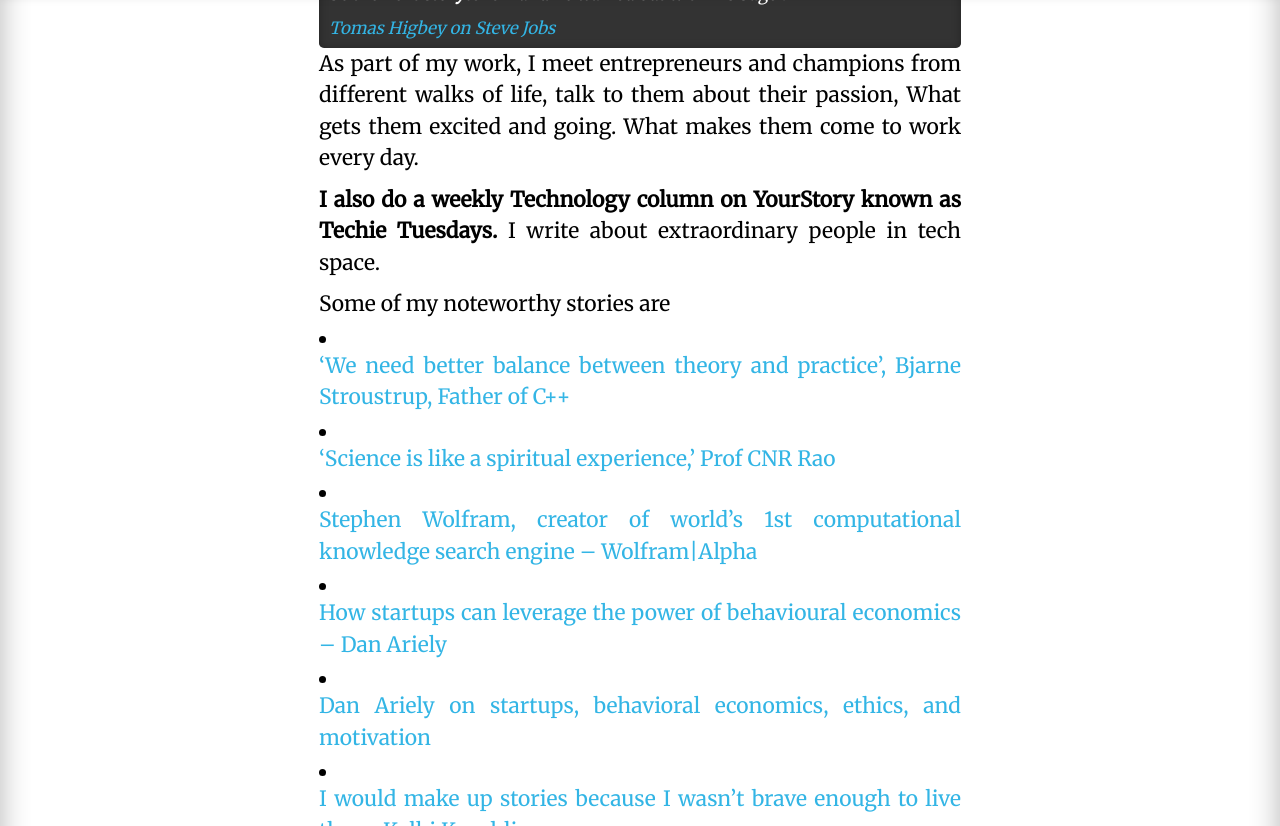
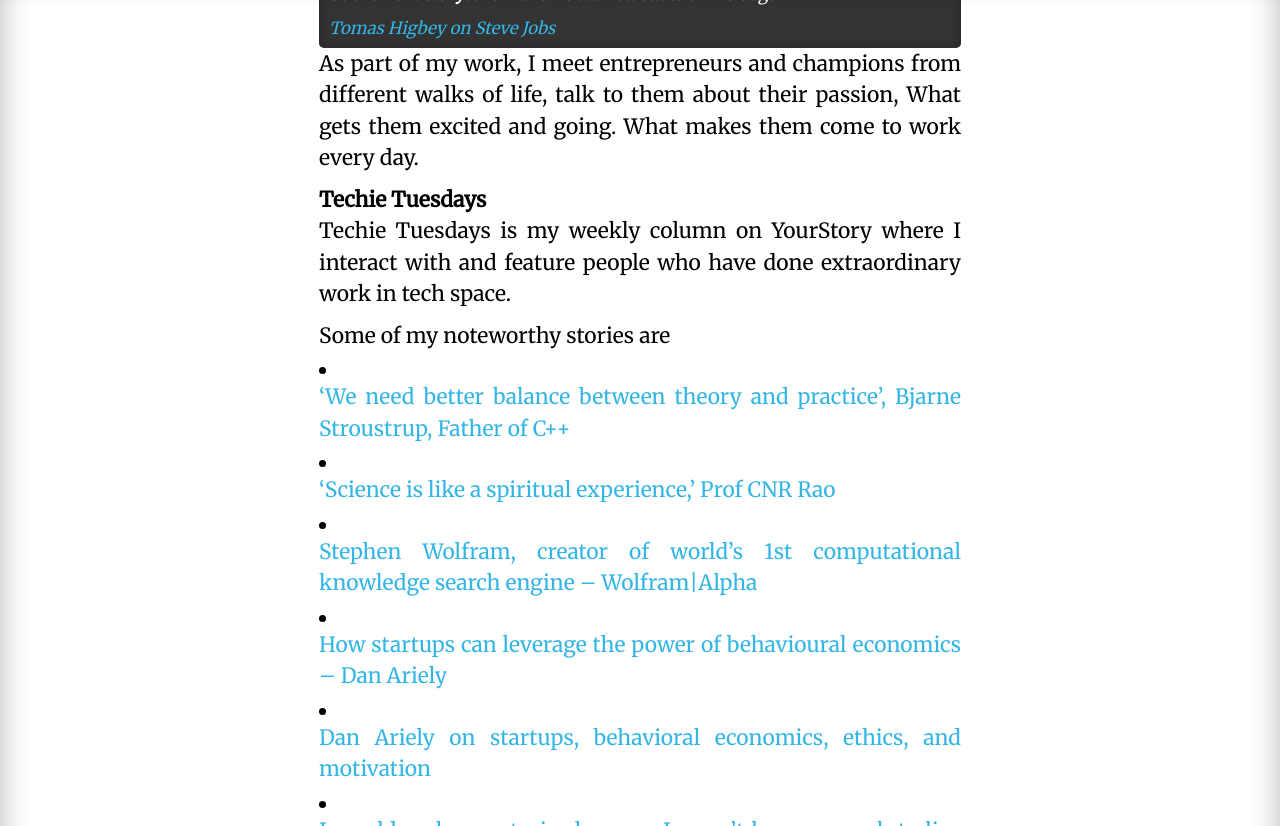
Before and after one commit to adityabhushan/adityabhushan.github.io, a Jekyll site: the page built from articles.html, in a window 1280 px wide and 900 px high, scrolled down 391 px, cut to the strip 74-900 px from the top of the window. Built offline with Jekyll 4.4.1, drawn with Linux system fonts in a browser that asks for light colours; Markdown is read by kramdown in place of the engine named in the settings; comment, search, counter and statistics services are not loaded.

Commit message:
Update articles.html

```diff
--- a/articles.html
+++ b/articles.html
@@ -12,7 +12,8 @@
 
 <p>As part of my work, I meet entrepreneurs and champions from different walks of life, talk to them about their passion, What gets them excited and going. What makes them come to work every day.</p>
 
-<p><b>I also do a weekly  Technology column on YourStory known as Techie Tuesdays.</b> I write about extraordinary people in tech space.</p>
+<p><b>Techie Tuesdays</b></br>
+Techie Tuesdays is my weekly column on YourStory where I interact with and feature people who have done extraordinary work in tech space.</p>
 
 <p>Some of my noteworthy stories are</p>
 
```
